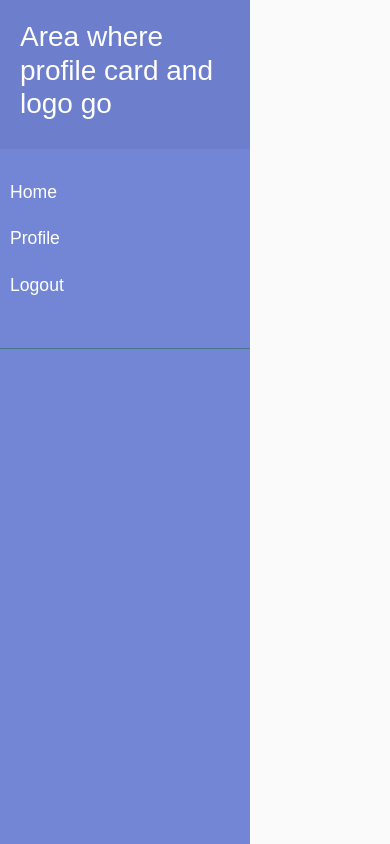
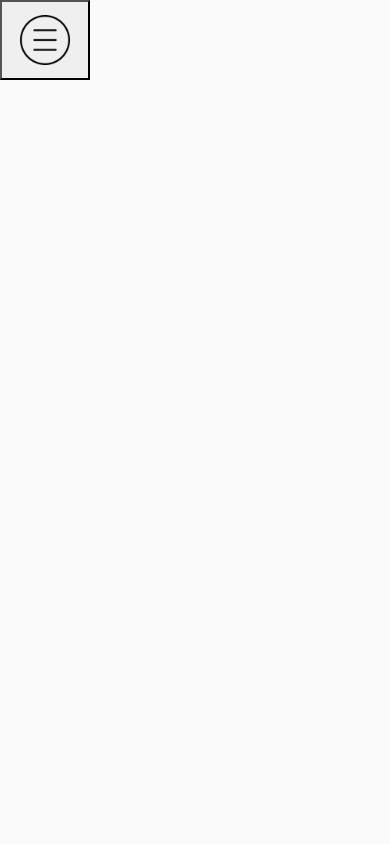
Before and after one commit to JulieValdez/project-three, a React (Create React App) app in the folder client/: page / in a window 390 px wide. Built offline with nearby package versions, Linux system fonts and the light colour scheme.

Commit message:
added hamburger when max width is 768px, next need to make menu display on click

```diff
--- a/client/src/components/SideNav/sideNav.js
+++ b/client/src/components/SideNav/sideNav.js
@@ -1,9 +1,16 @@
 import React from "react";
 import "./style.css";
+import hamburger from "../assets/hamburger.png";
 
-export function SideNav(props) {
+function SideNav(props) {
   return (
-    <div>
+    <>
+      <div className="hamburger">
+        <button>
+          <img src={hamburger} alt="icon" />
+        </button>
+      </div>
+      <div className="desktop-sidenav" id="deskSideNav">
         <div className="wrapper">
           <nav id="sidebar">
             <div className="sidebar-header">
@@ -27,6 +34,7 @@ export function SideNav(props) {
           </nav>
         </div>
       </div>
+    </>
   );
 }
 export default SideNav;
--- a/client/src/components/SideNav/style.css
+++ b/client/src/components/SideNav/style.css
@@ -1,3 +1,13 @@
+.hamburger {
+  display: none;
+}
+
+img {
+  height: 50px;
+  width: 50px;
+  margin: 12px;
+}
+
 .wrapper {
   display: flex;
   width: 100%;
@@ -24,14 +34,14 @@ a[data-toggle="collapse"] {
   transform: translateY(-50%);
 }
 
-/* @media (max-width: 768px) {
-  #sidebar {
-    margin-left: -250px;
+@media (max-width: 768px) {
+  .desktop-sidenav {
+    display: none;
   }
-  #sidebar.active {
-    margin-left: 0;
+  .hamburger {
+    display: inline;
   }
-} */
+}
 
 /*
     ADDITIONAL DEMO STYLE, NOT IMPORTANT TO MAKE THINGS WORK BUT TO MAKE IT A BIT NICER :)
```
Also changed, not shown: client/src/components/Grid/index.js (added, +28 -0 lines), client/src/components/assets/hamburger.png (added). Lines whose indentation alone changed are shown as unchanged.
